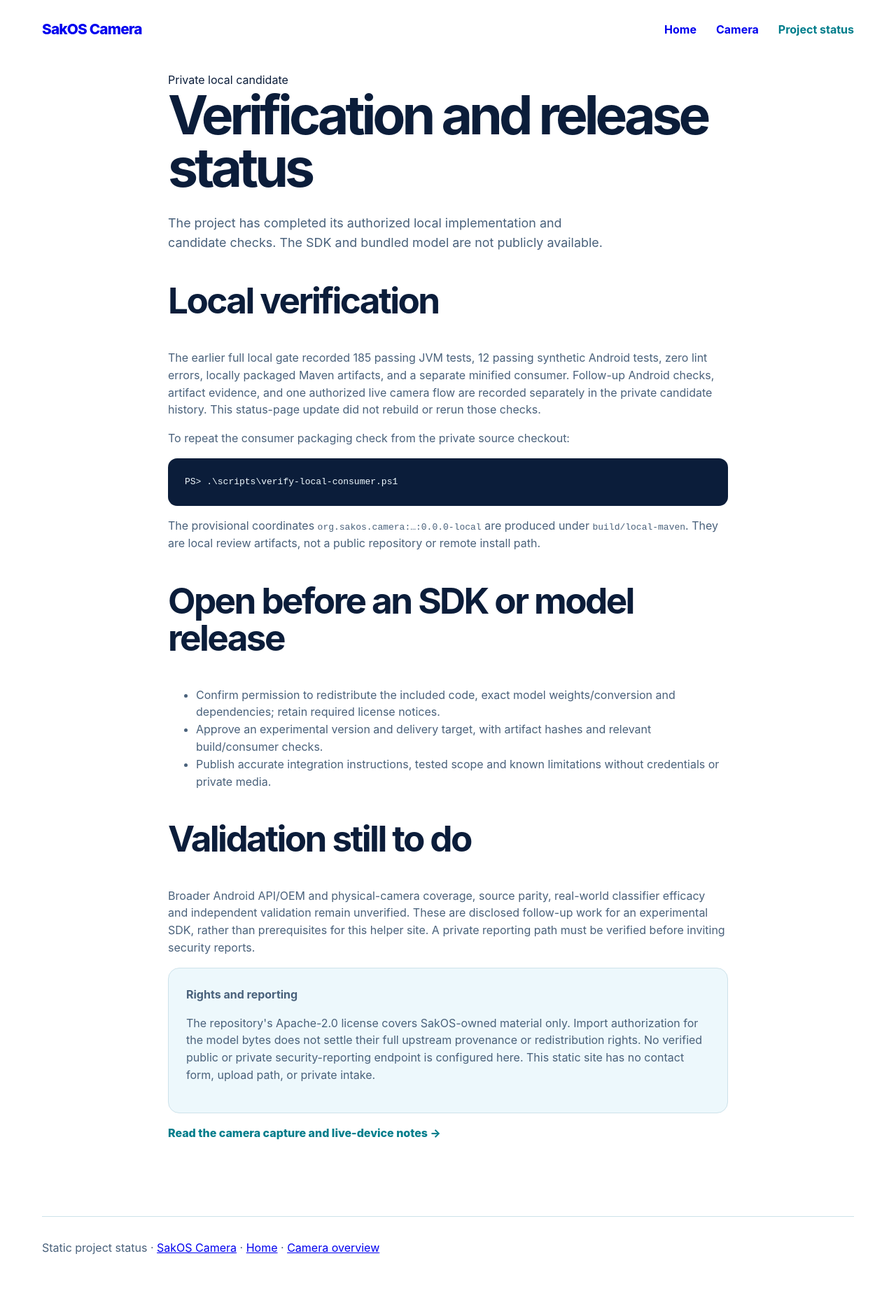
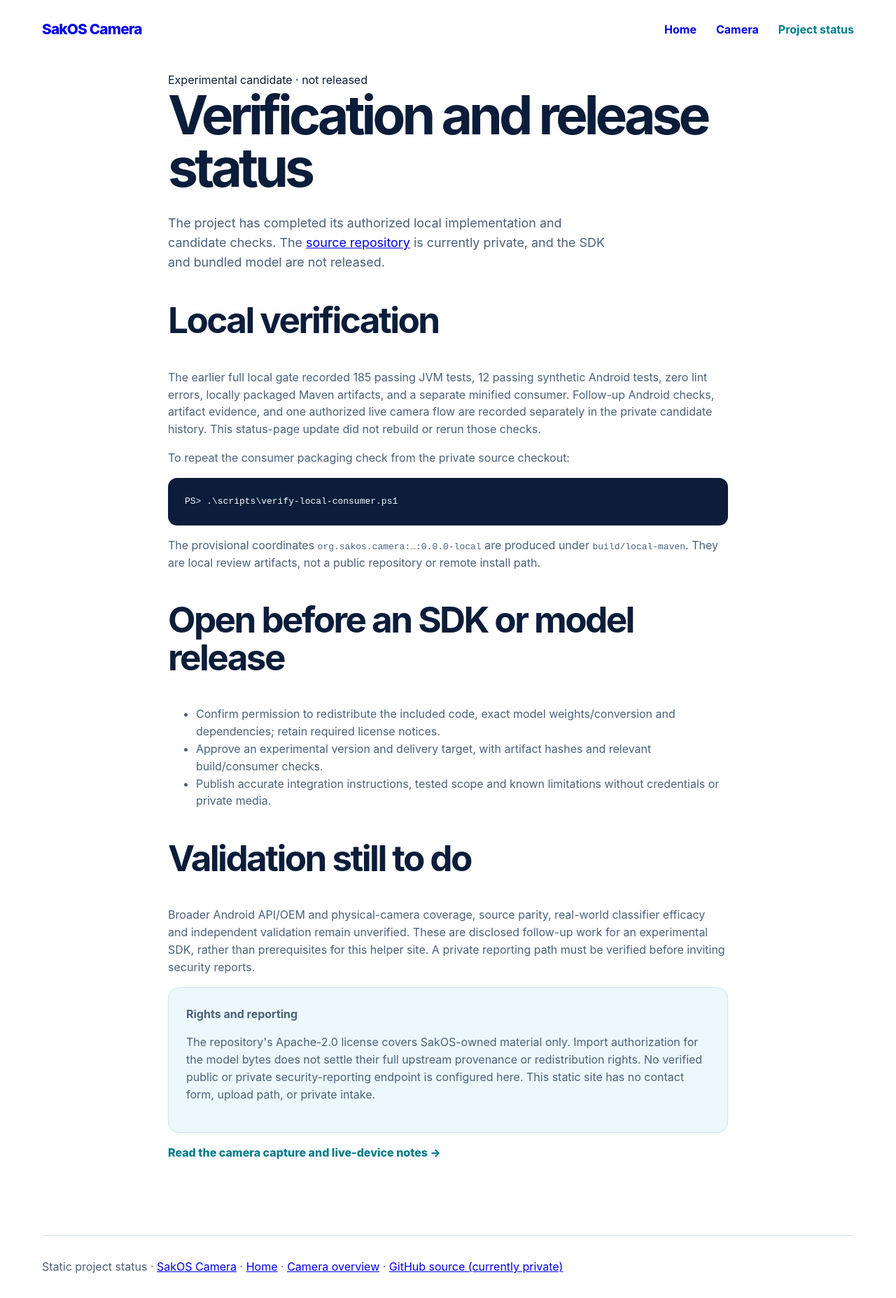
Before and after one commit to sakosproject/sakos-camera-sdk, a plain HTML site: page website/docs/camera/index.html in a window 1280 px wide. Shown: the whole page at 70% size. Before the commit the page ends 1827 px from the top, so only its background shows below. Drawn offline with Linux system fonts and the light colour scheme.

Commit message:
docs: refresh project links and release status

```diff
--- a/website/docs/camera/index.html
+++ b/website/docs/camera/index.html
@@ -5,6 +5,7 @@
   <meta name="viewport" content="width=device-width, initial-scale=1">
   <meta name="description" content="Local verification steps, release blockers, model rights, and security-intake status for SakOS Camera.">
   <link rel="canonical" href="https://sakosproject.org/docs/camera/">
+  <link rel="icon" type="image/svg+xml" href="../../favicon.svg">
   <title>Project status | SakOS Camera</title>
   <link rel="stylesheet" href="../../assets/site.css">
 </head>
@@ -20,9 +21,9 @@
   </header>
 
   <main id="main" class="shell page content">
-    <div class="eyebrow">Private local candidate</div>
+    <div class="eyebrow">Experimental candidate · not released</div>
     <h1>Verification and release status</h1>
-    <p class="lede">The project has completed its authorized local implementation and candidate checks. The SDK and bundled model are not publicly available.</p>
+    <p class="lede">The project has completed its authorized local implementation and candidate checks. The <a href="https://github.com/sakosproject/sakos-camera-sdk">source repository</a> is currently private, and the SDK and bundled model are not released.</p>
 
     <h2>Local verification</h2>
     <p>The earlier full local gate recorded 185 passing JVM tests, 12 passing synthetic Android tests, zero lint errors, locally packaged Maven artifacts, and a separate minified consumer. Follow-up Android checks, artifact evidence, and one authorized live camera flow are recorded separately in the private candidate history. This status-page update did not rebuild or rerun those checks.</p>
@@ -48,6 +49,6 @@
     <p><a class="link" href="../../camera/">Read the camera capture and live-device notes &rarr;</a></p>
   </main>
 
-  <footer class="shell site-footer">Static project status · <a href="../../">SakOS Camera</a> · <a href="../../">Home</a> · <a href="../../camera/">Camera overview</a></footer>
+  <footer class="shell site-footer">Static project status · <a href="../../">SakOS Camera</a> · <a href="../../">Home</a> · <a href="../../camera/">Camera overview</a> · <a href="https://github.com/sakosproject/sakos-camera-sdk">GitHub source (currently private)</a></footer>
 </body>
 </html>
```
Also changed, not shown: website/camera/index.html (+2 -1 lines), website/index.html (+3 -2 lines), website/favicon.svg (added), 3 other files.
